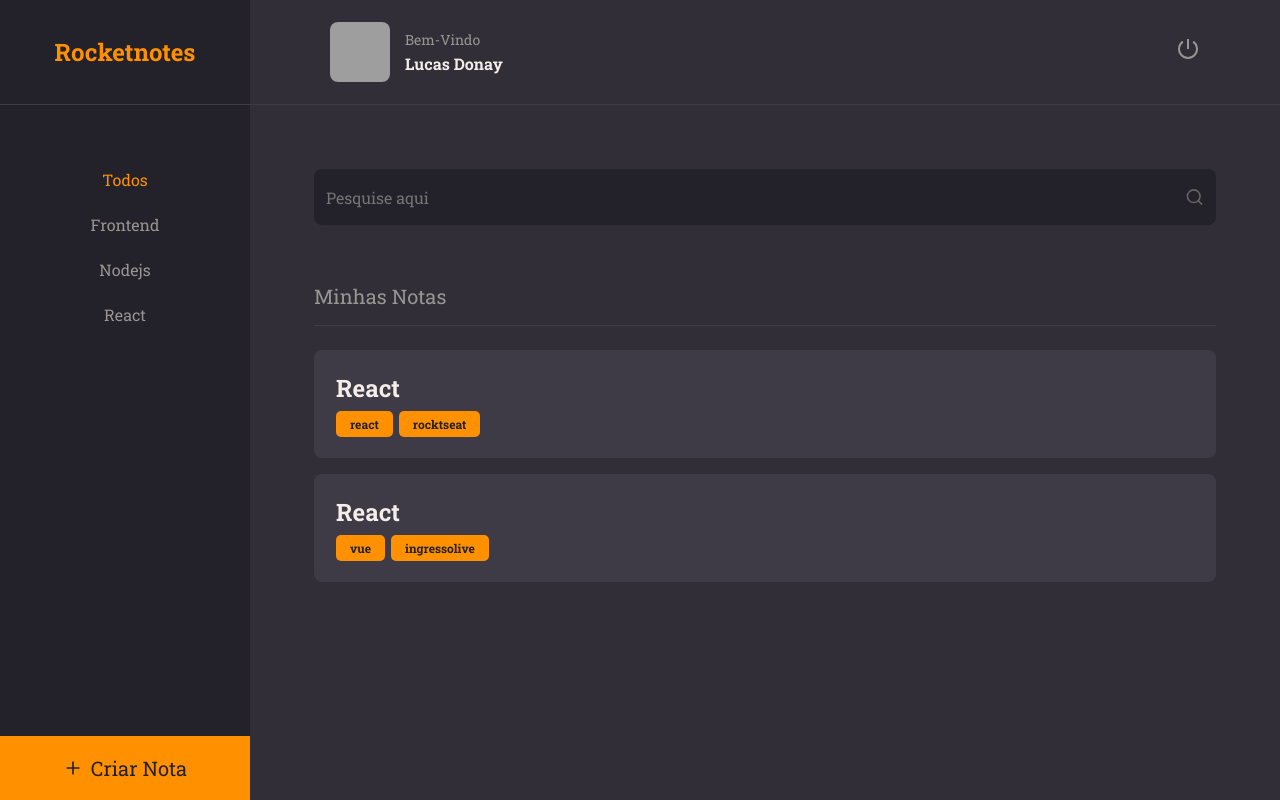
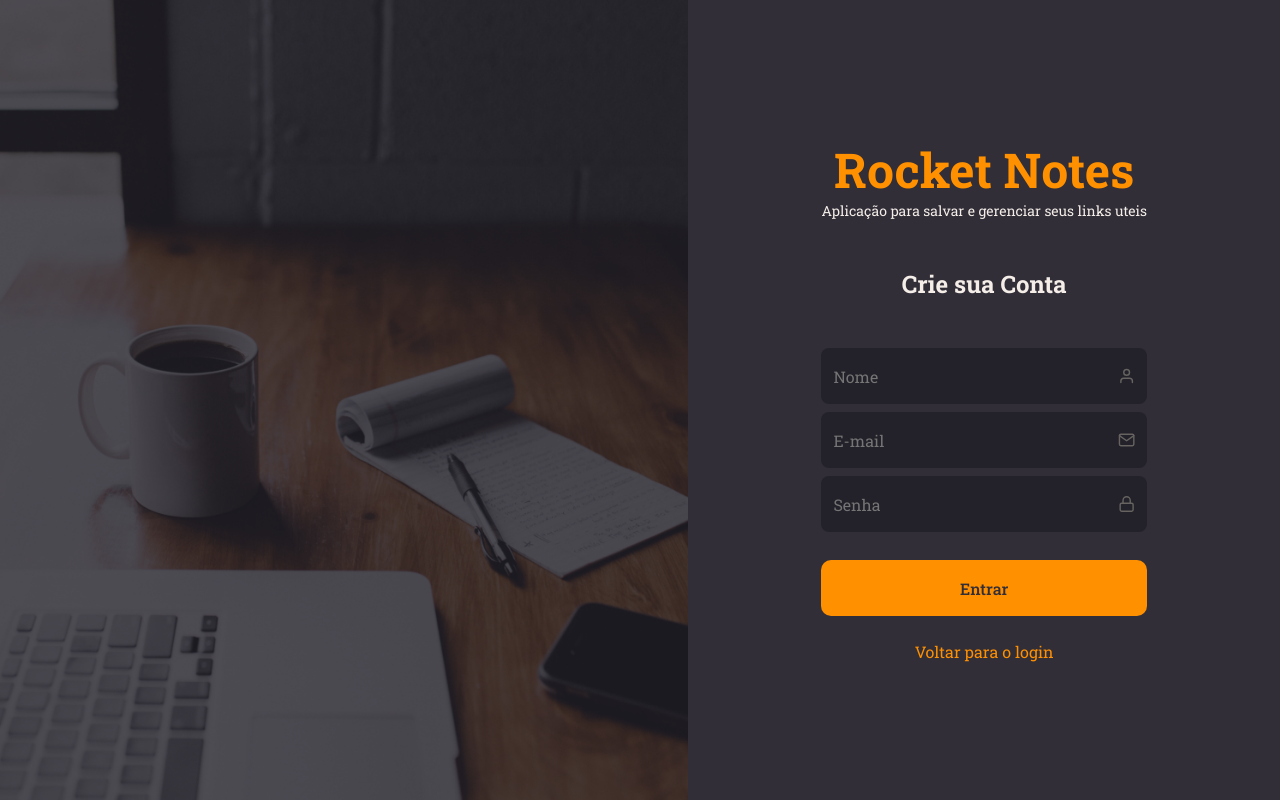
Before and after one commit to lucasdonay/explorer-rocketseat, a React (Vite) app in the folder stage-08-react/rocketnotes/: page / in a window 1280 px wide. Built offline with nearby package versions, Linux system fonts and the light colour scheme; grey boxes are pictures that could not be loaded.

Commit message:
continuing studies

```diff
--- a/stage-08-react/rocketnotes/package.json
+++ b/stage-08-react/rocketnotes/package.json
@@ -12,6 +12,7 @@
     "react": "^18.2.0",
     "react-dom": "^18.2.0",
     "react-icons": "^4.6.0",
+    "react-router-dom": "^6.4.5",
     "styled-components": "^5.3.6"
   },
   "devDependencies": {
--- a/stage-08-react/rocketnotes/src/main.jsx
+++ b/stage-08-react/rocketnotes/src/main.jsx
@@ -1,7 +1,7 @@
 import React from 'react'
 import ReactDOM from 'react-dom/client'
 import { ThemeProvider } from 'styled-components'
-import { Home } from './pages/Home'
+import { SignUp } from './pages/SignUp'
 
 import GlobalStyles from './styles/global'
 
@@ -12,7 +12,7 @@
   <React.StrictMode>
     <ThemeProvider  theme={theme}>
       <GlobalStyles />
-     <Home />
+     <SignUp />
     </ThemeProvider>
   </React.StrictMode>,
 )
--- /dev/null
+++ b/stage-08-react/rocketnotes/src/pages/SignIn/styles.js
@@ -0,0 +1,40 @@
+import styled from "styled-components";
+import backgroundImg from '../../assets/background.png'
+
+export const Container = styled.div`
+height: 100vh;
+display: flex;
+align-items: stretch;
+`
+export const Form = styled.form`
+padding: 0 133px;
+display: flex;
+flex-direction: column;
+align-items: center;
+justify-content: center;
+
+> h1 {
+  font-size: 48px;
+  color: ${({ theme }) => theme.COLORS.ORANGE};;
+}
+
+> h2 {
+  font-size: 24px;
+  margin: 48px 0;
+}
+
+> p {
+  font-size: 14px;
+  ${({ theme }) => theme.COLORS.GRAY_100};
+}
+
+> a {
+  margin-top: 25px;
+  color: ${({ theme }) => theme.COLORS.ORANGE};;
+}
+`
+export const Background = styled.div`
+flex: 1;
+background: url(${backgroundImg}) no-repeat center left;
+background-size: cover;
+`
--- /dev/null
+++ b/stage-08-react/rocketnotes/src/pages/SignUp/index.jsx
@@ -0,0 +1,47 @@
+import { FiMail, FiLock, FiUser } from 'react-icons/fi'
+import { Input } from '../../components/Input'
+import { Button } from '../../components/Button'
+import { Link } from 'react-router-dom'
+
+import { Container, Form, Background } from "./styles";
+
+export function SignUp() {
+  return(
+    <Container>
+      <Background/>
+      <Form>
+
+        <h1>Rocket Notes</h1>
+        <p>Aplicação para salvar e gerenciar seus links uteis</p>
+
+        <h2>Crie sua Conta</h2>
+
+        <Input
+          placeholder="Nome"
+          type="text"
+          icon={FiUser}
+        />
+
+        <Input
+          placeholder="E-mail"
+          type="text"
+          icon={FiMail}
+        />
+
+        <Input
+          placeholder="Senha"
+          type="password"
+          icon={FiLock}
+        />
+
+       <Button title="Entrar"/>
+
+      <a href='#'>
+        Voltar para o login
+      </a>
+
+      </Form>
+
+    </Container>
+  )
+}
--- /dev/null
+++ b/stage-08-react/rocketnotes/src/pages/SignUp/styles.js
@@ -0,0 +1,41 @@
+import styled from "styled-components";
+import backgroundImg from '../../assets/background.png'
+
+export const Container = styled.div`
+height: 100vh;
+display: flex;
+align-items: stretch;
+`
+export const Form = styled.form`
+padding: 0 133px;
+display: flex;
+flex-direction: column;
+align-items: center;
+justify-content: center;
+
+> h1 {
+  font-size: 48px;
+  color: ${({ theme }) => theme.COLORS.ORANGE};;
+}
+
+> h2 {
+  font-size: 24px;
+  margin: 48px 0;
+
+}
+
+> p {
+  font-size: 14px;
+  ${({ theme }) => theme.COLORS.GRAY_100};
+}
+
+> a {
+  margin-top: 25px;
+  color: ${({ theme }) => theme.COLORS.ORANGE};;
+}
+`
+export const Background = styled.div`
+flex: 1;
+background: url(${backgroundImg}) no-repeat center left;
+background-size: cover;
+`
--- a/stage-08-react/rocketnotes/src/styles/global.js
+++ b/stage-08-react/rocketnotes/src/styles/global.js
@@ -27,6 +27,7 @@
 
   a {
     text-decoration: none;
+    ${({ theme }) => theme.COLORS.ORANGE};
   }
 
   button,a {
```
Also changed, not shown: stage-08-react/rocketnotes/src/pages/SignIn/index.jsx (added, +40 -0 lines), stage-08-react/rocketnotes/src/assets/background.png (added), 1 other file (tests, documents, lock files or other folders).
